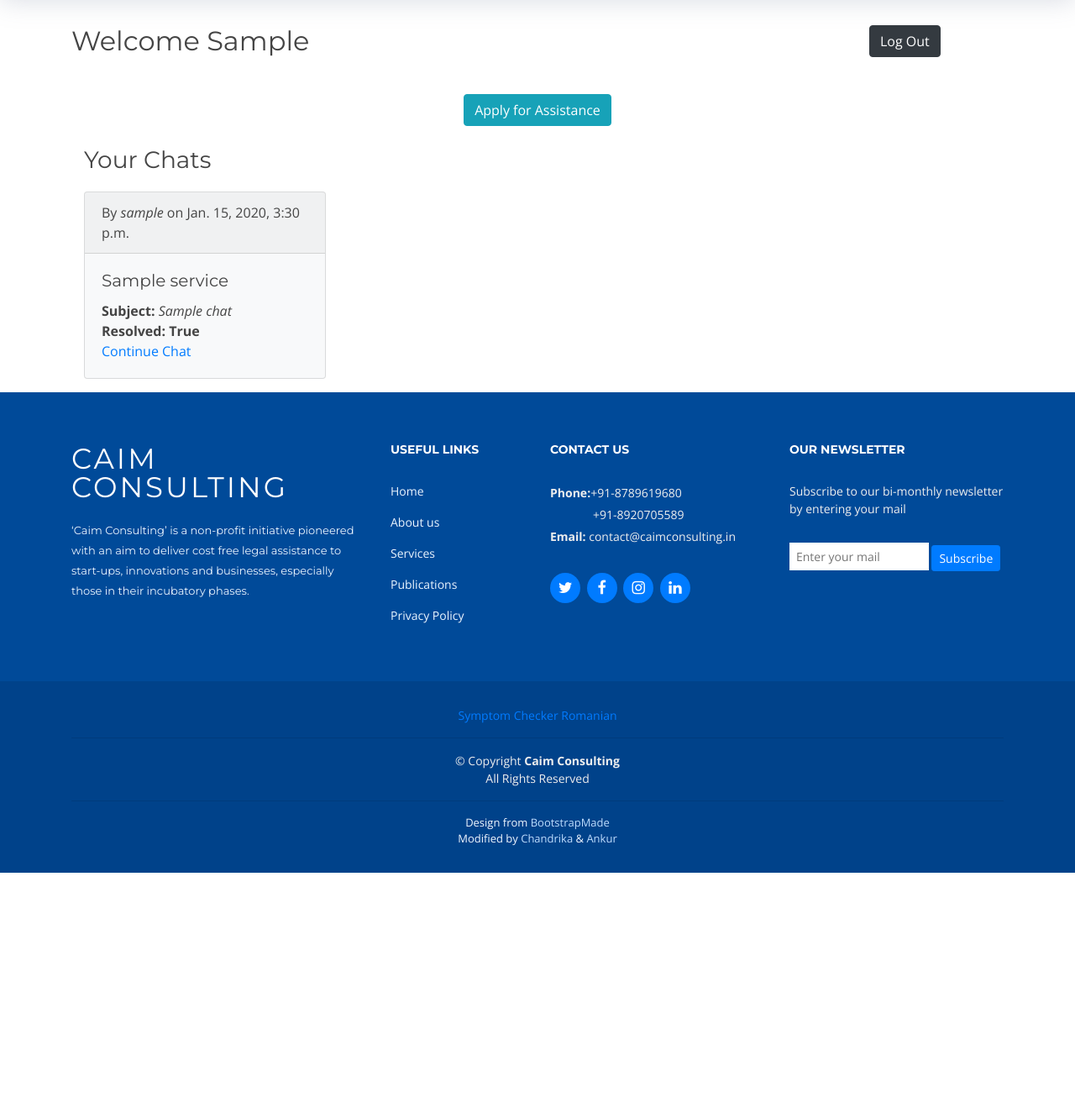
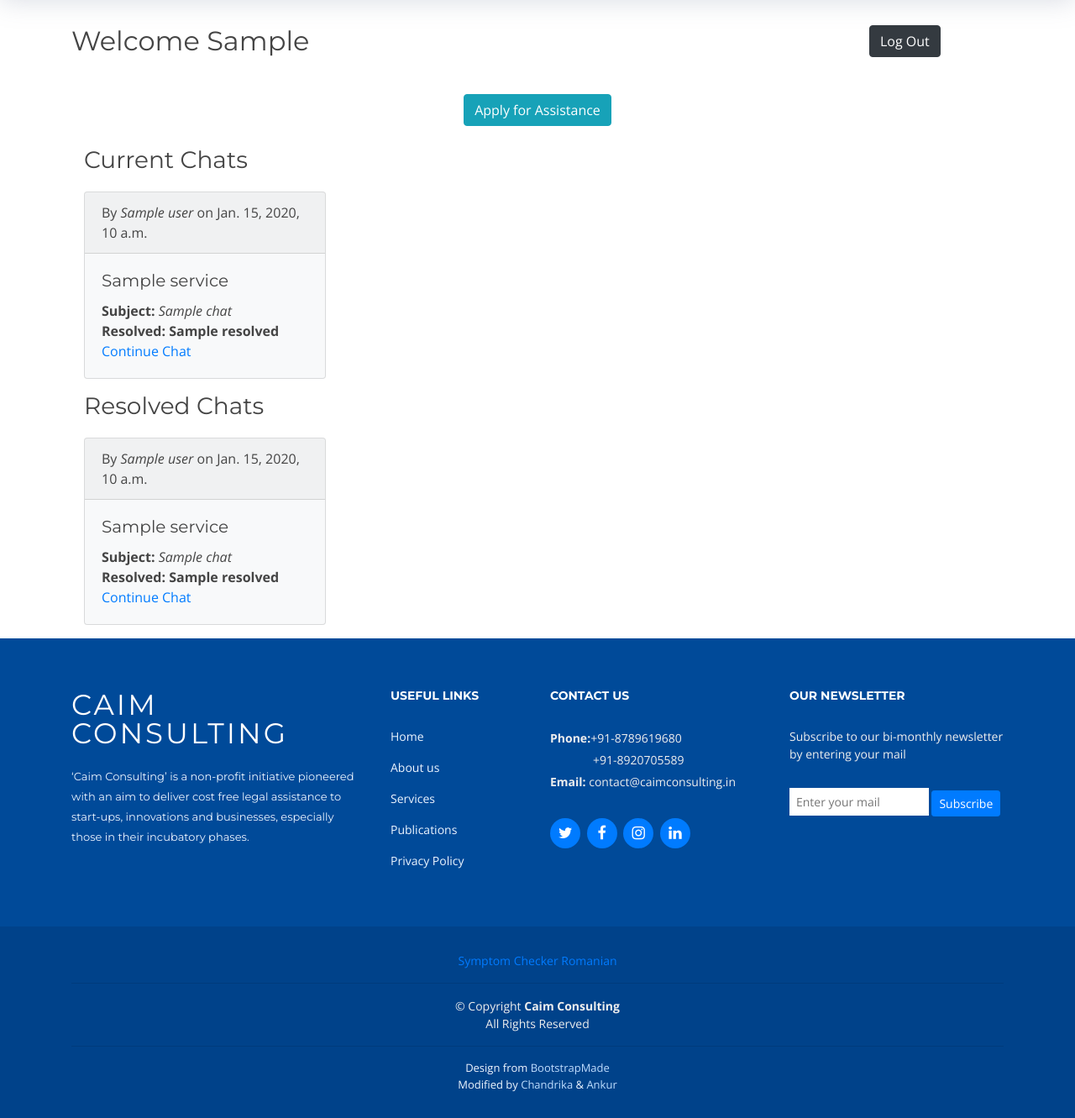
Before and after one commit to SacredDevKing/caimconsulting-website, a Django app: template accounts/templates/profile.html in a window 1280 px wide. Shown: the part 100-1431 px from the top of the page at 84% size. Before the commit the page ends 1139 px from the top, so only its background shows below. Run offline with Django 3.2, Linux system fonts and the light colour scheme; a user stored in the database is signed in; tables that the repository leaves empty hold one stand-in row (values such as "Sample post"); the template is opened without the code that fills it: values that come from a table or form of the project are taken from there, most other values are stand-ins (such as "Sample title", 1, 10 or a date in 2020); parts of the project's set-up code (start-up, migrations or seed data) failed here and were passed over; some libraries are stand-ins or nearby versions.

Commit message:
feat: more detailed profile page
* to segregate resolved and unresolved chats

```diff
--- a/accounts/templates/profile.html
+++ b/accounts/templates/profile.html
@@ -29,7 +29,7 @@
       {% else %}
       <form id="login-page" action="{% url 'profile' %}">
         <button type="submit" form="login-page" title="Login">
-          Login to see your queries
+          Login to see your chats
         </button>
       </form>
       {% endif %}
@@ -97,30 +97,60 @@
       </div>
     </div>
     <br />
+    {% if unresolved_chats %}
     <div class="container">
-      <h3>Your Chats</h3>
+      <h3>Current Chats</h3>
       <div class="card-columns">
-        {% for query in queries %}
+        {% for chat in unresolved_chats %}
         <div class="card bg-light mb-3" style="max-width: 18rem;">
           <div class="card-header">
             By
-            <var>{{ query.user }}</var>
-            on {{ query.created_at }}
+            <var>{{ chat.user }}</var>
+            on {{ chat.created_at }}
           </div>
           <div class="card-body">
-            <h5 class="card-title">{{ query.service }}</h5>
+            <h5 class="card-title">{{ chat.service }}</h5>
             <p class="card-text">
-              <strong>Subject:</strong> <i>{{ query.subject }}</i>
+              <strong>Subject:</strong> <i>{{ chat.subject }}</i>
               <br />
-              <strong>Resolved: {{ query.resolved }}</strong>
+              <strong>Resolved: {{ chat.resolved }}</strong>
               <br />
-              <a href="{% url 'query' query.pk %}">Continue Chat</a>
+              <a href="{% url 'chat' chat.pk %}">Continue Chat</a>
             </p>
           </div>
         </div>
         {% endfor %}
       </div>
     </div>
+    <!-- prettier-ignore -->
+    {% endif %}
+    {% if resolved_chats %}
+    <div class="container">
+      <h3>Resolved Chats</h3>
+      <div class="card-columns">
+        {% for chat in resolved_chats %}
+        <div class="card bg-light mb-3" style="max-width: 18rem;">
+          <div class="card-header">
+            By
+            <var>{{ chat.user }}</var>
+            on {{ chat.created_at }}
+          </div>
+          <div class="card-body">
+            <h5 class="card-title">{{ chat.service }}</h5>
+            <p class="card-text">
+              <strong>Subject:</strong> <i>{{ chat.subject }}</i>
+              <br />
+              <strong>Resolved: {{ chat.resolved }}</strong>
+              <br />
+              <a href="{% url 'chat' chat.pk %}">Continue Chat</a>
+            </p>
+          </div>
+        </div>
+        {% endfor %}
+      </div>
+    </div>
+    <!-- prettier-ignore -->
+    {% endif %}
     {% endif %}
   </div>
 </main>
```
Also changed, not shown: accounts/views.py (+13 -3 lines).
